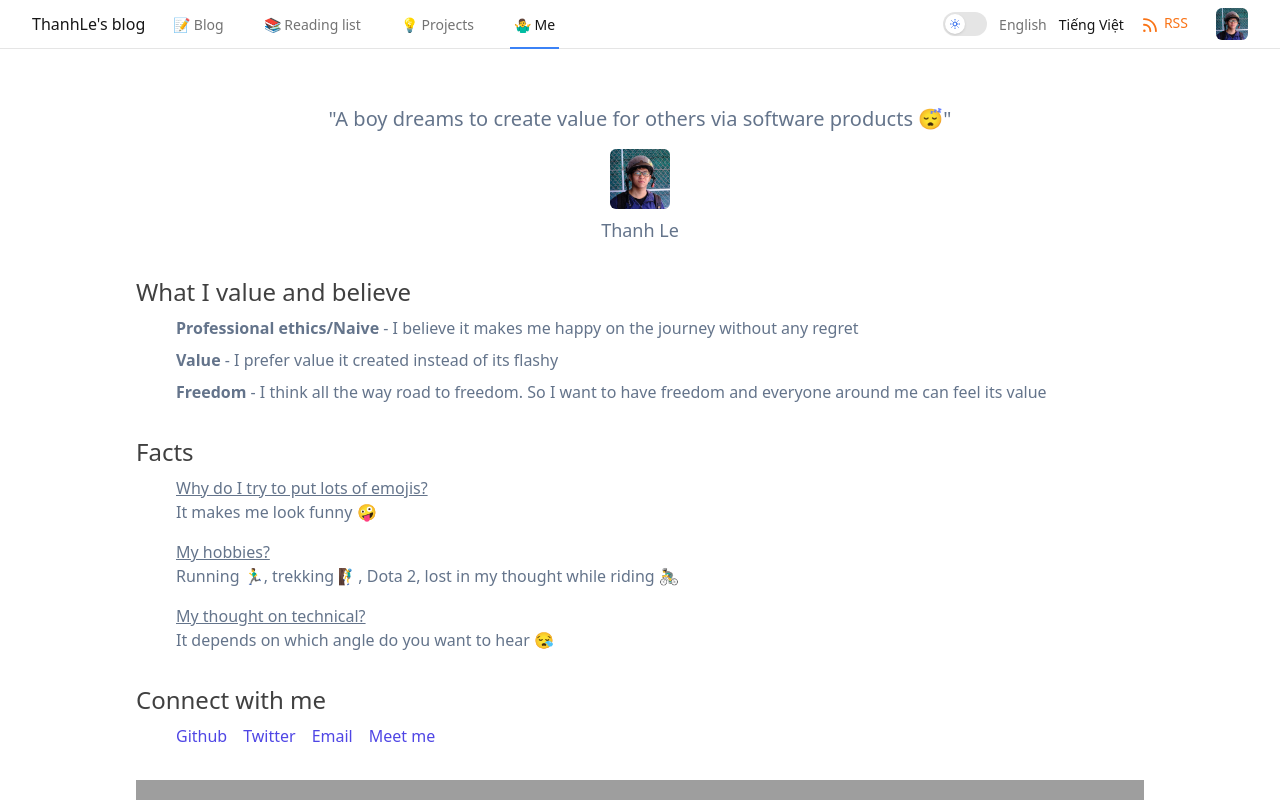
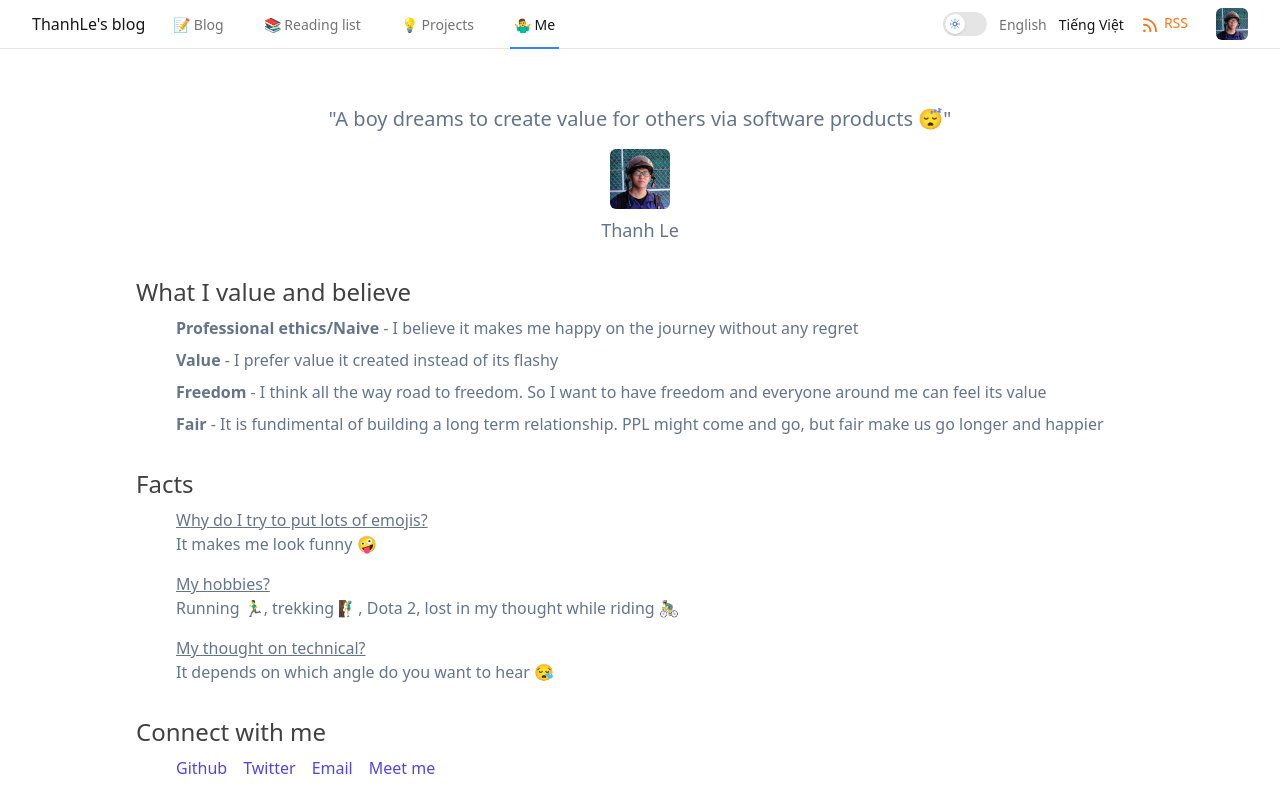
Before and after one commit to thanhlmm/blog, a Next.js app: page /me in a window 1280 px wide. Shown: the top 800 px of the page. Built offline with nearby package versions, Linux system fonts and the light colour scheme; grey boxes are pictures that could not be loaded; what @splitbee/web would draw is missing.

Commit message:
Add more value

```diff
--- a/pages/me/index.tsx
+++ b/pages/me/index.tsx
@@ -45,6 +45,11 @@ const MePage = () => {
             <li>
               <strong>Freedom</strong> - I think all the way road to freedom. So
               I want to have freedom and everyone around me can feel its value
+            </li>
+            <li>
+              <strong>Fair</strong> - It is fundimental of building a long term
+              relationship. PPL might come and go, but fair make us go longer
+              and happier
             </li>
           </ul>
         </div>
```
